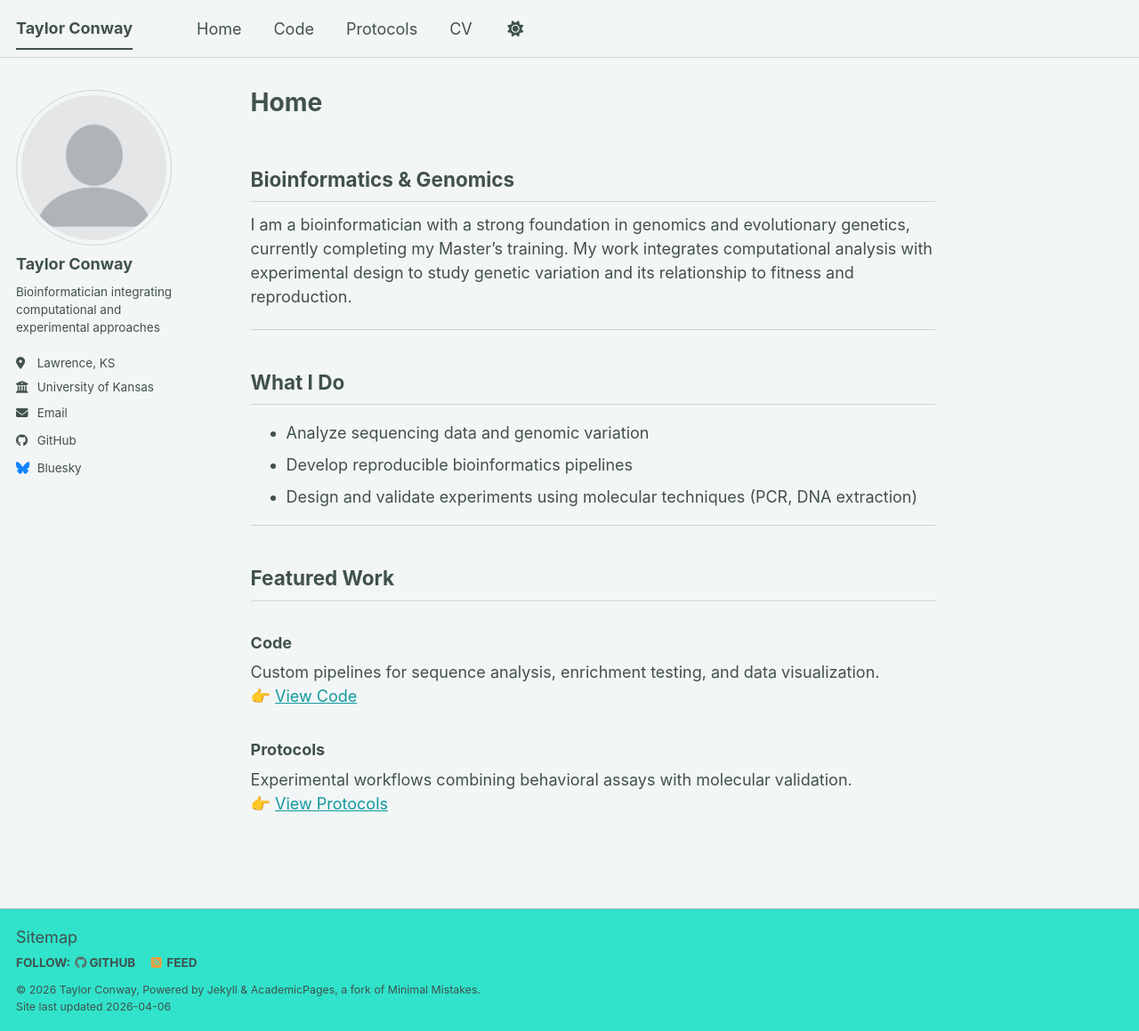
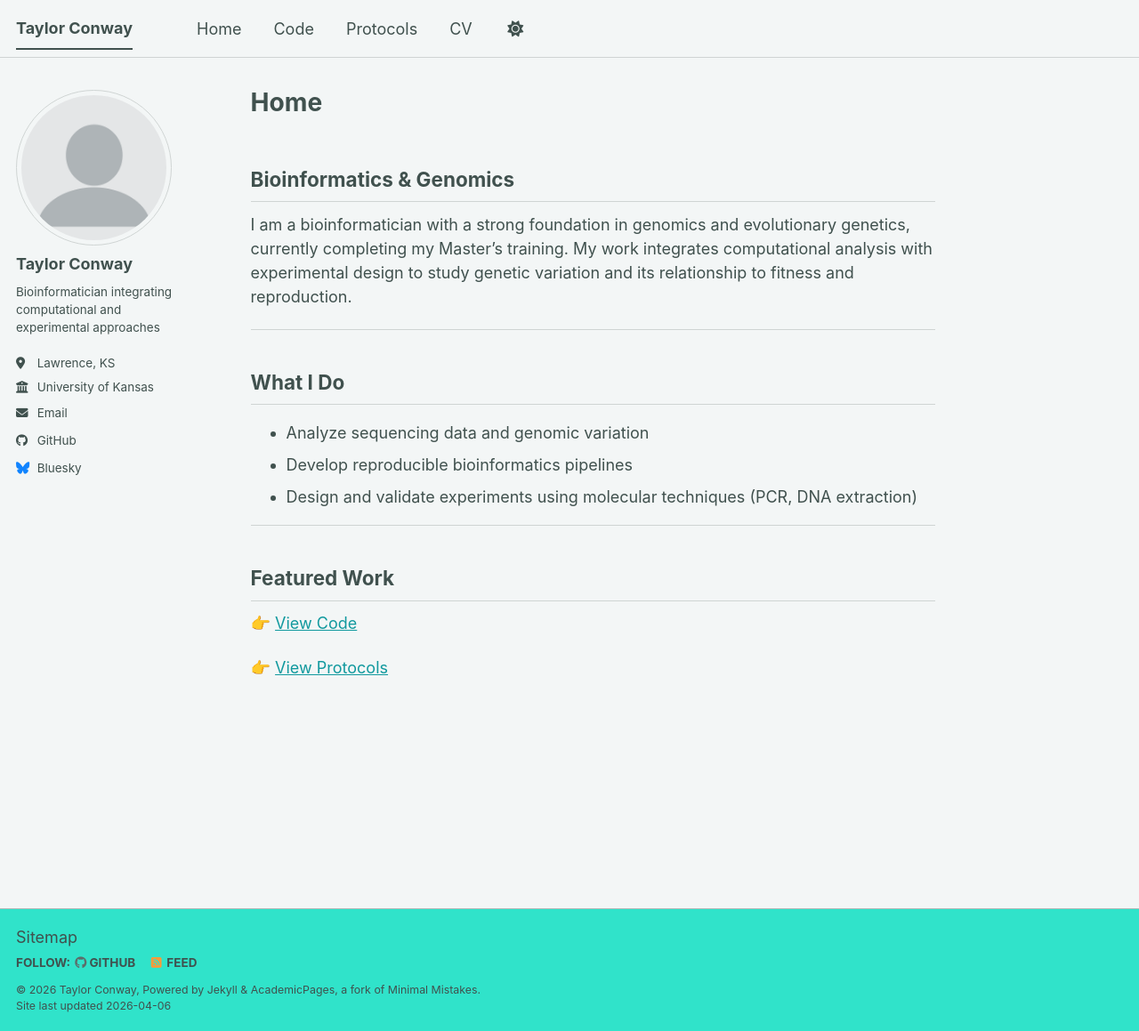
Before and after one commit to ShesCodingOverHere/TaylorConway.github.io, a Jekyll site: the page built from index.md, in a window 1280 px wide and 1159 px high. Shown: the whole window at 89% size. Built offline with Jekyll 4.4.1, drawn with Linux system fonts in a browser that asks for light colours; a script bundle is joined from its source files by our own code; library files that are not in the unit come from our copies.

Commit message:
Update index.md

```diff
--- a/index.md
+++ b/index.md
@@ -20,10 +20,6 @@ I am a bioinformatician with a strong foundation in genomics and evolutionary ge
 
 ## Featured Work
 
-### Code
-Custom pipelines for sequence analysis, enrichment testing, and data visualization.
-👉 [View Code](/code/)
+👉 [View Code]({{ site.baseurl }}/code/)
 
-### Protocols
-Experimental workflows combining behavioral assays with molecular validation.
-👉 [View Protocols](/protocols/)
+👉 [View Protocols]({{ site.baseurl }}/protocols/)
```
